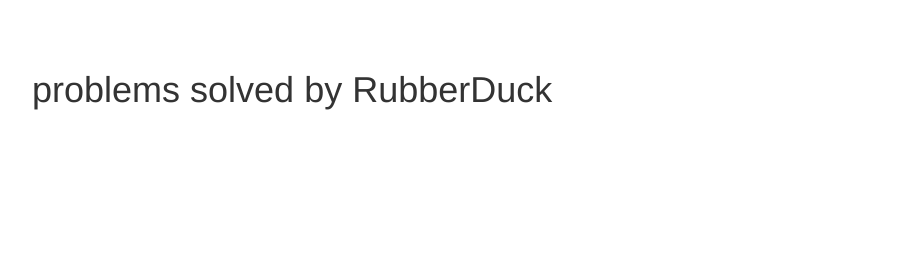
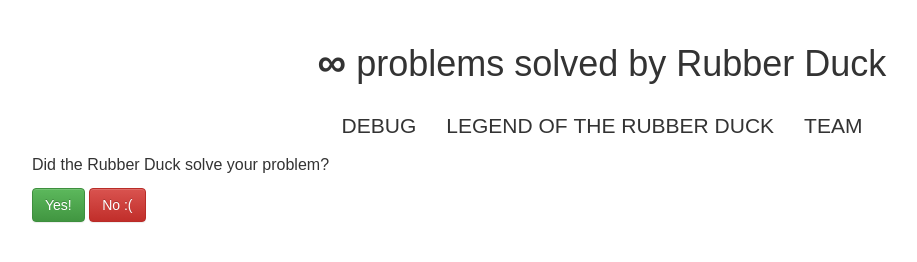
Before and after one commit to mike-ghinea/Warwick2018, a plain HTML site: page index.html in a window 1280 px wide. Shown: the whole page, without its empty margins (38-955 px from the left). Drawn offline with nearby package versions, Linux system fonts and the light colour scheme; no server answers; a web font is replaced by a local one.

Commit message:
Polish UI

```diff
--- a/css/main.css
+++ b/css/main.css
@@ -1,5 +1,34 @@
+body {
+    font-family: 'Ubuntu', sans-serif;
+    line-height: 1.6;
+    font-size: 16px;
+}
+
+#numberOfSolved {
+    font-weight: bold;
+    font-size: 40px;
+}
 
 
-/* ==========================================================================
-   Author's custom styles
-   ========================================================================== */
+#menu {
+    display: flex;
+    flex-direction: row;
+    justify-content: center;
+}
+
+#menu > a {
+    margin: 5px 15px 5px 15px;
+    font-variant: all-petite-caps;
+    font-size: 30px;
+    font-family: 'Oswald', sans-serif;
+    color: #cccccc;
+}
+
+#menu > a:link, #menu > a:visited, #menu > a:active {
+    color: inherit;
+}
+
+#menu > a:hover {
+    text-decoration: none;
+    font-weight: bold;
+}
--- a/index.html
+++ b/index.html
@@ -6,16 +6,16 @@
     <head>
         <meta charset="utf-8">
         <meta http-equiv="X-UA-Compatible" content="IE=edge,chrome=1">
-        <title></title>
+        <title>Rubber Duck Debugging</title>
         <meta name="description" content="">
         <meta name="viewport" content="width=device-width, initial-scale=1">
         <link rel="apple-touch-icon" href="apple-touch-icon.png">
 
         <link rel="stylesheet" href="css/bootstrap.min.css">
+        <link href="https://fonts.googleapis.com/css?family=Ubuntu,Oswald" rel="stylesheet">
         <style>
             body {
-                padding-top: 50px;
-                padding-bottom: 20px;
+                padding-top: 20px;
             }
         </style>
         <link rel="stylesheet" href="css/bootstrap-theme.min.css">
@@ -29,7 +29,18 @@
         <![endif]-->
 
         <div class="container">
-            <h1><span id="numberOfSolved"></span> problems solved by RubberDuck</h1>
+            <h1 class="text-center"><span id="numberOfSolved">&#x221e;</span> problems solved by Rubber Duck</h1>
+
+            <div id="menu">
+                <a href="/">Debug</a>
+                <a href="/about">Legend of the Rubber Duck</a>
+                <a href="/team">Team</a>
+            </div>
+
+
+            <p>Did the Rubber Duck solve your problem?</p>
+            <button class="btn btn-success" onclick="yes()">Yes!</button>
+            <button class="btn btn-danger" onclick="no()">No :(</button>
         </div>
     </div> <!-- /container -->        <script src="//ajax.googleapis.com/ajax/libs/jquery/1.11.2/jquery.min.js"></script>
         <script>window.jQuery || document.write('<script src="js/vendor/jquery-1.11.2.min.js"><\/script>')</script>
@@ -37,6 +48,10 @@
         <script src="js/vendor/bootstrap.min.js"></script>
         <script src="https://www.gstatic.com/firebasejs/4.10.0/firebase.js"></script>
         <script src="js/main.js"></script>
+
+        <link rel="stylesheet"
+              href="//cdnjs.cloudflare.com/ajax/libs/highlight.js/9.12.0/styles/default.min.css">
+        <script src="//cdnjs.cloudflare.com/ajax/libs/highlight.js/9.12.0/highlight.min.js"></script>
 
         <!-- Google Analytics: change UA-XXXXX-X to be your site's ID. -->
         <script>
--- a/js/main.js
+++ b/js/main.js
@@ -1,16 +1,34 @@
-$(document).ready(function() {
-    // Initialize Firebase
 var config = {
     authDomain: "rubberduck-69fdc.firebaseapp.com",
     databaseURL: "https://rubberduck-69fdc.firebaseio.com",
     projectId: "rubberduck-69fdc",
 };
+
+var database;
+var refs = { solved: null, notSolved: null };
+$(document).ready(function() {
     firebase.initializeApp(config);
-    var database = firebase.database();
-    var solved = database.ref('numberOfProblemsSolved');
-    solved.on('value', data => updateSolved(data.val()));
+    database = firebase.database();
+    refs.solved = database.ref('numberOfProblemsSolved');
+    refs.notSolved = database.ref('numberOfProblemsNotSolved');
+    refs.solved.on('value', data => updateSolved(data.val()));
+});
+
 function updateSolved(numberOfSolved) {
     $("#numberOfSolved").text(numberOfSolved);
 }
 
-});
+function incrementRef(ref) {
+    ref.on('value', data => {
+        var oldNumber = data.val();
+        ref.set(oldNumber+1);
+    })
+}
+
+function yes() {
+    incrementRef(refs.solved);
+}
+
+function no() {
+    incrementRef(refs.notSolved);
+}
```
Lines whose indentation alone changed are shown as unchanged.
